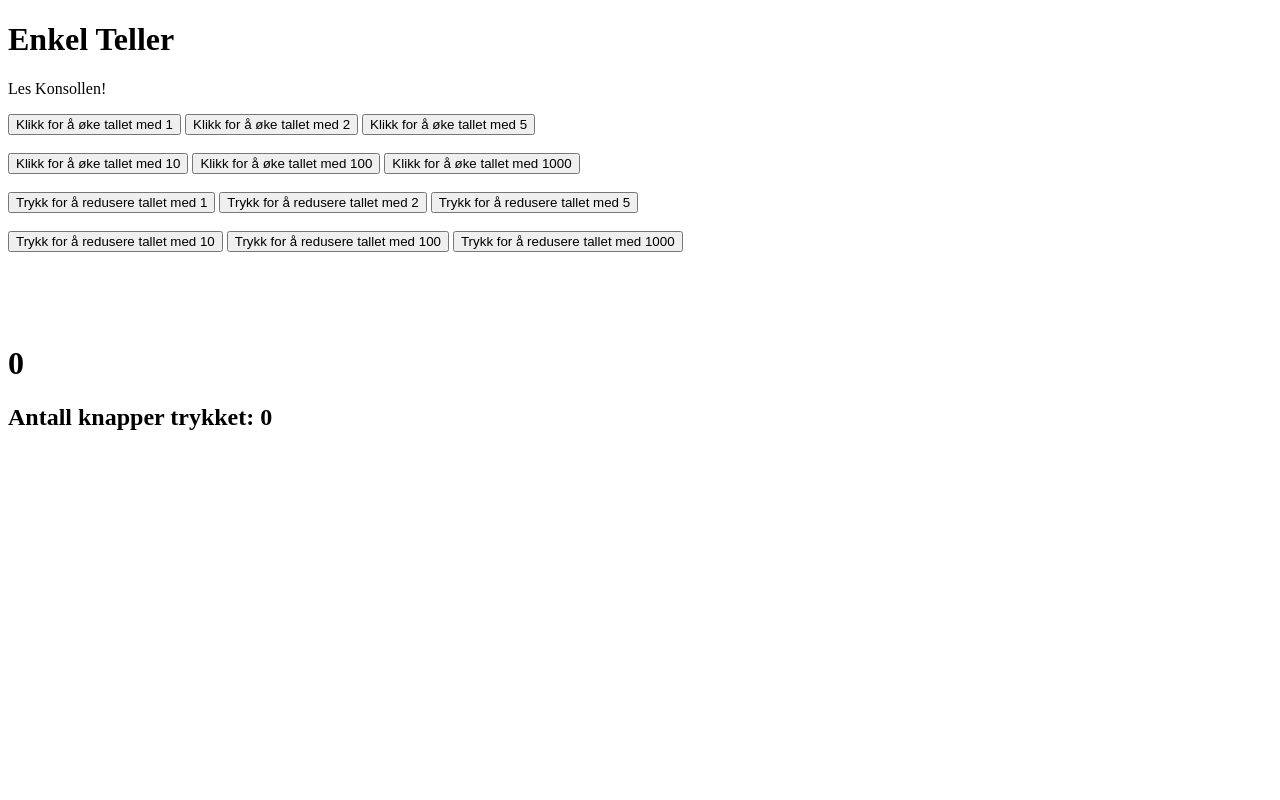
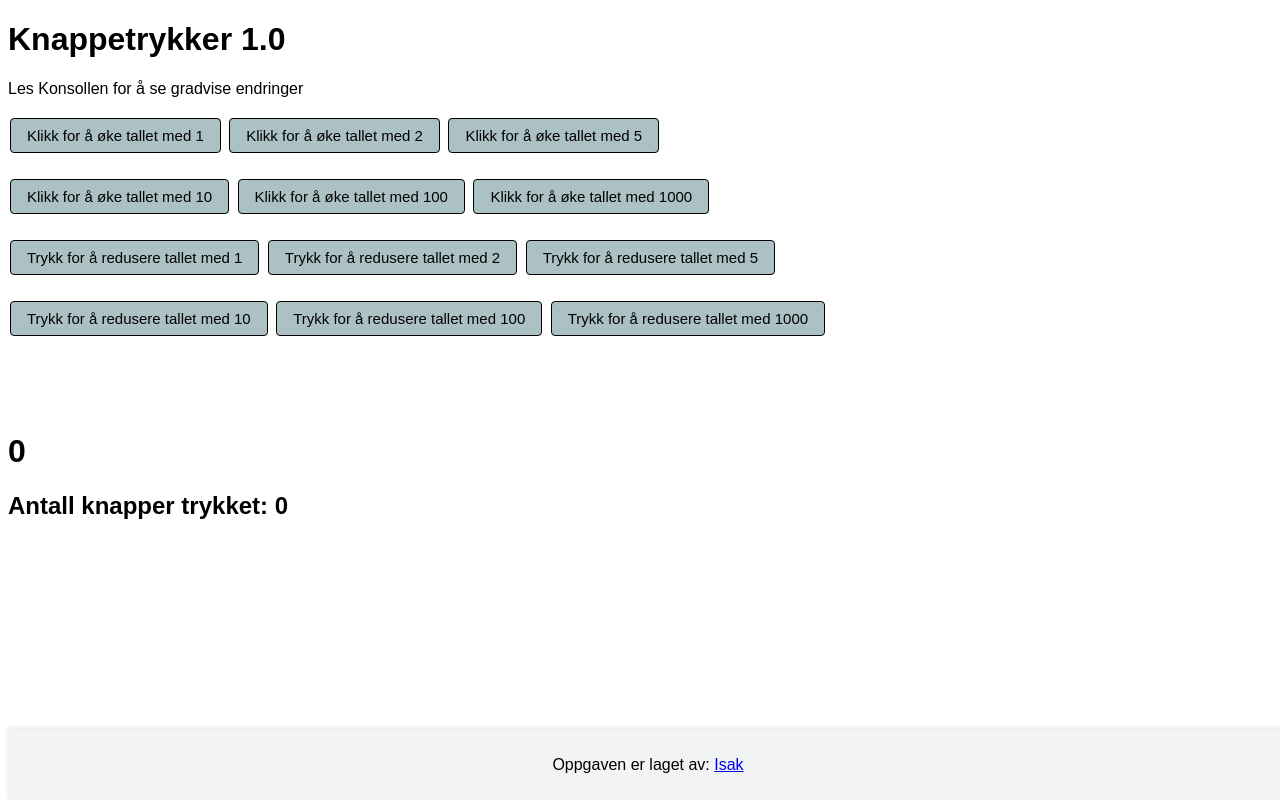
Before and after one commit to Isaeck29/Nettside-med-JavaScript-uke-39, a plain HTML site: page index.html in a window 1280 px wide. Drawn offline with Linux system fonts and the light colour scheme.

Commit message:
endret utseende på knapper, lagt til antall knapper trykket-teller, og noen få andre småendringer.

```diff
--- a/index.html
+++ b/index.html
@@ -5,10 +5,11 @@
     <meta name="viewport" content="width=device-width, initial-scale=1.0">
     <title>Nettside for oppgaven "Nettside med JavaScript"</title>
     <script src="script.js" defer></script>
+    <link rel="stylesheet" href="style.css">
 </head>
 <body>
-    <h1>Enkel Teller</h1>
-    <p>Les Konsollen!</p>
+    <h1>Knappetrykker 1.0</h1>
+    <p>Les Konsollen for å se gradvise endringer</p>
     <button onclick="telle()">Klikk for å øke tallet med 1</button>
     <button onclick="telle2()">Klikk for å øke tallet med 2</button>
     <button onclick="telle5()">Klikk for å øke tallet med 5</button>
@@ -39,4 +40,7 @@
     <h1 onclick="tellereset0()" id="tallsomvises">0</h1>
     <h2>Antall knapper trykket: <span id="antallTrykket">0</span></h2>
 </body>
+<footer>
+    <p>Oppgaven er laget av: <a href="https://github.com/isaeck29">Isak</a></p>
+</footer>
 </html>
--- a/style.css
+++ b/style.css
@@ -0,0 +1,51 @@
+body{
+  font-family: Arial, Helvetica, sans-serif;
+  background-color: #F1F3F5 (255, 255, 255);
+}
+
+header{
+  background-color: #eaffed;
+  color: white;
+  font-family: Arial black;
+  font-size: 40px;
+  text-align: center;
+  height: 90vh;
+}
+
+main{
+  width: 75%;
+  margin: auto;
+  background-color: white;
+}
+.miniatyrbilde{
+  width: 50px;
+  height: 50px;
+}
+#ingress{
+  font-size: 20px;
+  font-style: italic;
+}
+
+footer {
+    bottom: 0;
+    position: fixed;
+    width: 100%;
+    background-color: #f1f3f5;
+    text-align: center;
+    padding: 10px 0;
+    box-shadow: 0 -2px 5px rgba(0, 0, 0, 0.1);
+}
+
+button {
+    background-color: #abc1c4; /* Green */
+    border: 1px solid #000;
+    color: #000;
+    padding: 8px 16px;
+    text-align: center;
+    text-decoration: none;
+    display: inline-block;
+    font-size: 15px;
+    margin: 4px 2px;
+    cursor: pointer;
+    border-radius: 4px;
+}
```
